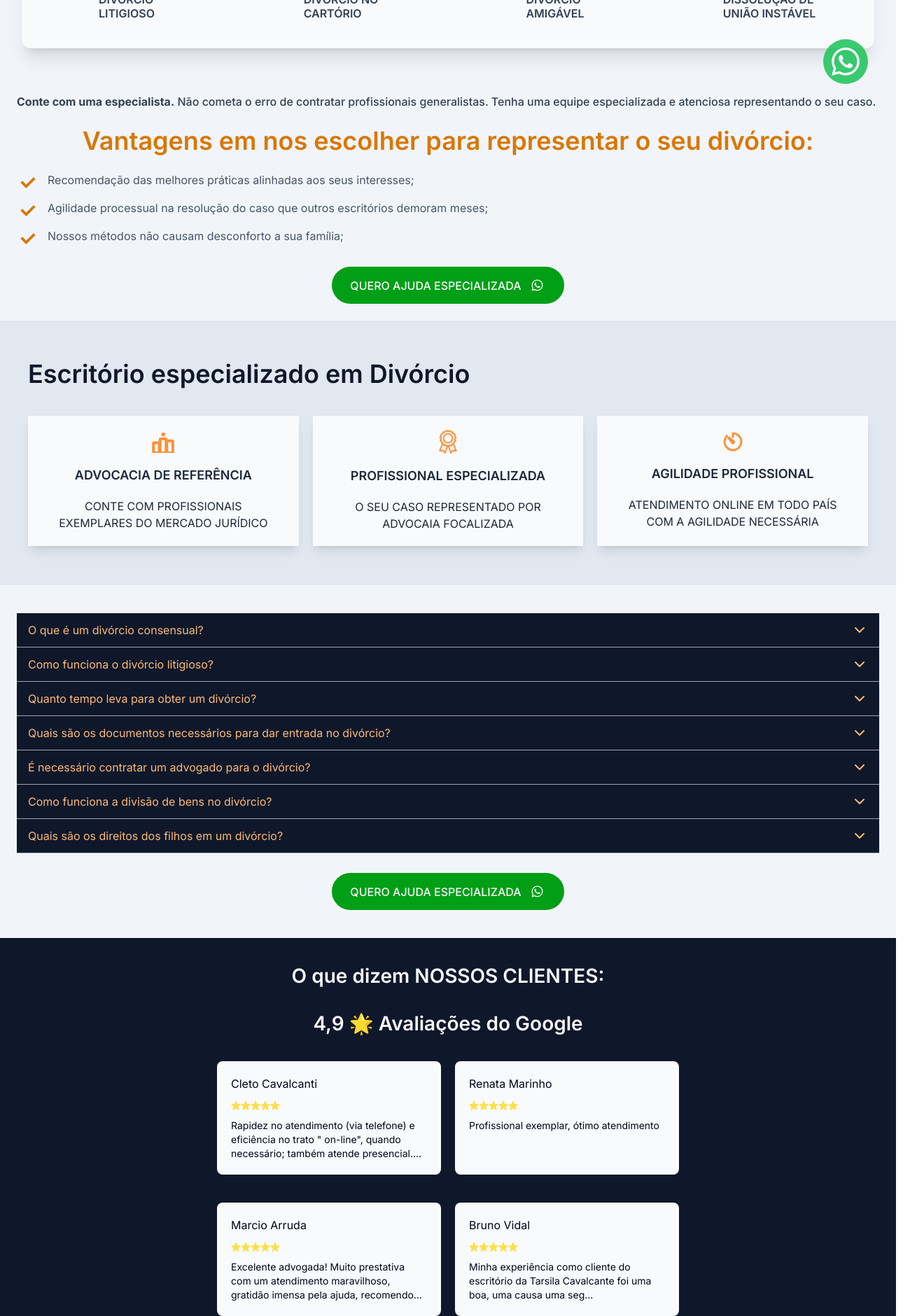
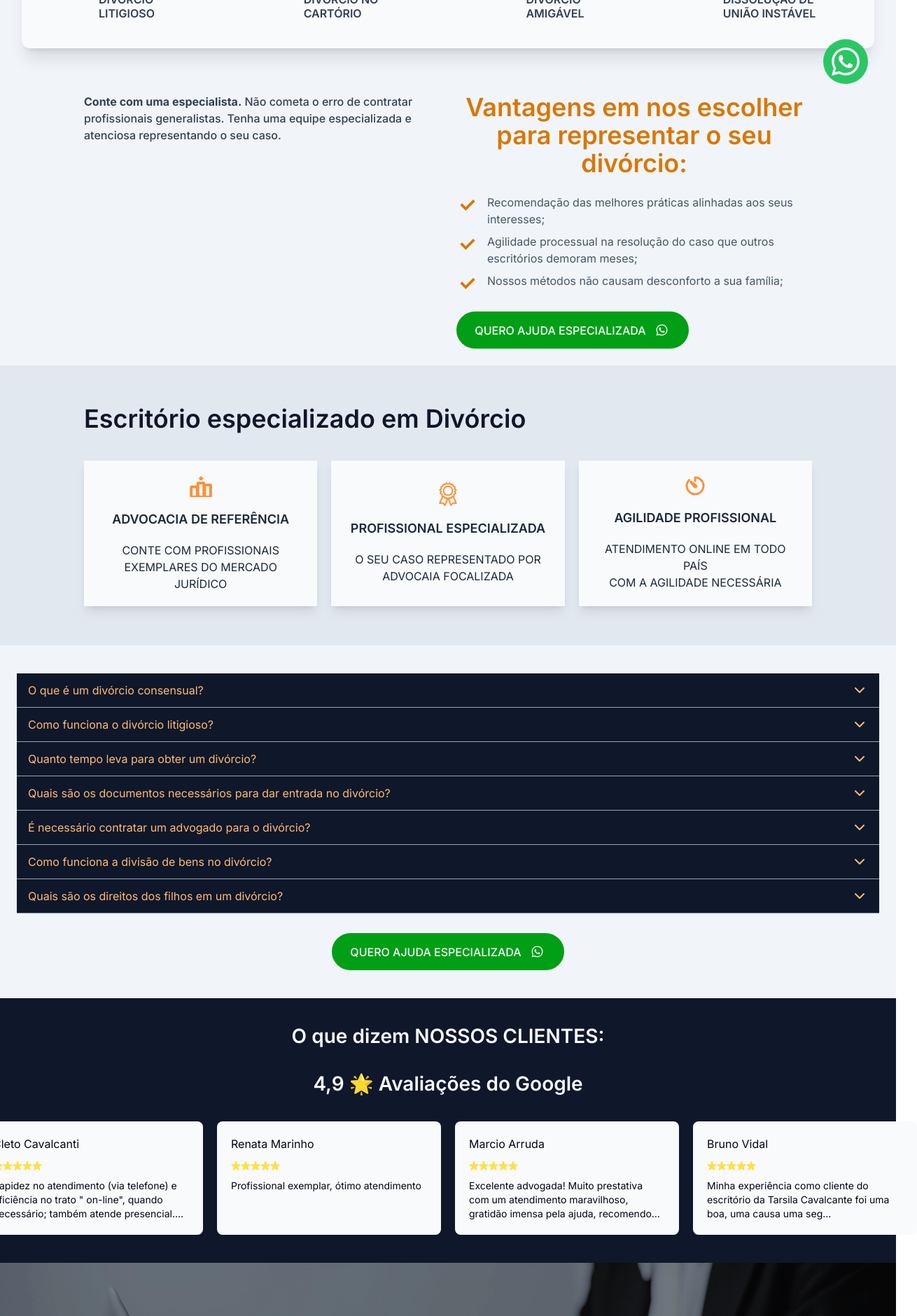
Before and after one commit to matheusmfl/tarsila-cavalcante-advogada, a Next.js app: page /divorcio in a window 1280 px wide. Shown: the part 640-2520 px from the top of the page at 70% size, 1310 px wide, since content can reach past the window. Built offline with nearby package versions, Linux system fonts and the light colour scheme.

Commit message:
Create XL Screen For Section1,  section2, section3

```diff
--- a/src/app/(divorcio)/layout.tsx
+++ b/src/app/(divorcio)/layout.tsx
@@ -22,7 +22,7 @@ export const metadata = {
 export default function RootLayout({ children }: { children: ReactNode }) {
   return (
     <html lang="en" className={`${roboto.className} ${inter.className}`}>
-      <body className="max-w-[1420px] bg-white flex flex-col items-center justify-center">
+      <body className="w-full bg-white flex flex-col items-center justify-center">
         {children}
       </body>
     </html>
--- a/src/app/components/divorcio/Section1.tsx
+++ b/src/app/components/divorcio/Section1.tsx
@@ -11,14 +11,20 @@ export function Section1() {
       </div>
 
       {/* Main Container */}
-      <div className="px-6 flex flex-col gap-6">
+      <div className="px-6 flex flex-col gap-6 xl:flex-row xl:px-[120px]">
         {/* Texto1 */}
-        <span className="text-slate-700 font-roboto text-base font-medium leading-6">
+
+        {/* Container para XL */}
+        <div className="xl:w-[580px]">
+          <span className="text-slate-700 font-roboto text-base font-medium leading-6 ">
             <strong>Conte com uma especialista.</strong> Não cometa o erro de
-          contratar profissionais generalistas. Tenha uma equipe especializada e
-          atenciosa representando o seu caso.
+            contratar profissionais generalistas. Tenha uma equipe especializada
+            e atenciosa representando o seu caso.
           </span>
+        </div>
 
+        {/* container2 para XL */}
+        <div className="xl:w-[580px] xl:flex xl:flex-col xl:gap-6 flex flex-col gap-6">
           {/* Texto laranja */}
           <h2 className="text-center text-amber-600 font-roboto text-xl md:text-[36px] font-semibold leading-7 md:leading-10">
             Vantagens em nos escolher para representar o seu divórcio:
@@ -38,9 +44,9 @@ export function Section1() {
             <div className="flex items-start justify-start gap-3">
               <Image src={check} alt="Check laranja" />
               <span>
-              Agilidade processual na resolução do <br className="md:hidden" />{' '}
-              caso que outros escritórios demoram <br className="md:hidden" />{' '}
-              meses;
+                Agilidade processual na resolução do{' '}
+                <br className="md:hidden" /> caso que outros escritórios demoram{' '}
+                <br className="md:hidden" /> meses;
               </span>
             </div>
 
@@ -48,14 +54,15 @@ export function Section1() {
             <div className="flex items-start justify-start gap-3">
               <Image src={check} alt="Check laranja" />
               <span>
-              Nossos métodos não causam <br className="md:hidden" /> desconforto
-              a sua família;
+                Nossos métodos não causam <br className="md:hidden" />{' '}
+                desconforto a sua família;
               </span>
             </div>
           </div>
 
-        <div className="md:flex md:items-center md:justify-center">
+          <div className="md:flex md:items-center md:justify-center xl:items-start xl:justify-start">
             <CtaButton title="QUERO AJUDA ESPECIALIZADA" />
+          </div>
         </div>
       </div>
     </section>
--- a/src/app/components/divorcio/Section2.tsx
+++ b/src/app/components/divorcio/Section2.tsx
@@ -5,7 +5,7 @@ import icon3 from '../../../assets/iconCard3.svg'
 
 export function Section2() {
   return (
-    <section className="py-10 md:py-14 px-5 md:px-10 flex flex-col gap-5 md:gap-10 bg-slate-200 w-full">
+    <section className="py-10 md:py-14 px-5 md:px-10 flex flex-col gap-5 md:gap-10 xl:px-[120px] bg-slate-200 w-full">
       <h2 className="text-slate-900 font-roboto text-lg md:text-[36px] font-semibold leading-7 md:leading-10">
         Escritório especializado em Divórcio
       </h2>
--- a/src/app/components/divorcio/Section3.tsx
+++ b/src/app/components/divorcio/Section3.tsx
@@ -11,7 +11,7 @@ export function Section3() {
         4,9 🌟 Avaliações do Google
       </h3>
 
-      <div className="flex flex-col md:flex-row gap-5">
+      <div className="flex flex-col md:flex-row gap-5 xl:hidden">
         <CardsGoogleDivorcio
           author={`Cleto Cavalcanti`}
           stars={5}
@@ -24,7 +24,31 @@ export function Section3() {
         />
       </div>
 
-      <div className="flex flex-col md:flex-row gap-5">
+      <div className="flex flex-col md:flex-row gap-5 xl:hidden">
+        <CardsGoogleDivorcio
+          author={`Marcio Arruda`}
+          stars={5}
+          content={`Excelente advogada! Muito prestativa com um atendimento maravilhoso, gratidão imensa pela ajuda, recomendo de olhos fechados.`}
+        />
+        <CardsGoogleDivorcio
+          author={`Bruno Vidal`}
+          stars={5}
+          content={`Minha experiência como cliente do escritório da Tarsila Cavalcante foi uma boa, uma causa uma seg...`}
+        />
+      </div>
+
+      {/* Div para XL */}
+      <div className="hidden xl:flex xl:gap-5">
+        <CardsGoogleDivorcio
+          author={`Cleto Cavalcanti`}
+          stars={5}
+          content={`Rapidez no atendimento (via telefone) e eficiência no trato " on-line", quando necessário; também atende presencial. Recomendo.`}
+        />
+        <CardsGoogleDivorcio
+          author={`Renata Marinho`}
+          stars={5}
+          content={`Profissional exemplar, ótimo atendimento`}
+        />
         <CardsGoogleDivorcio
           author={`Marcio Arruda`}
           stars={5}
```
Lines whose indentation alone changed are shown as unchanged.
